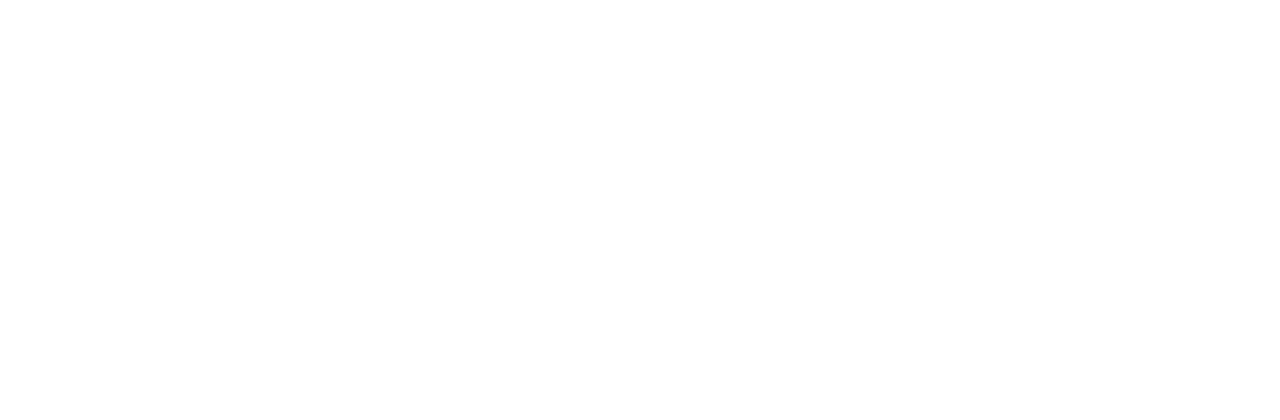
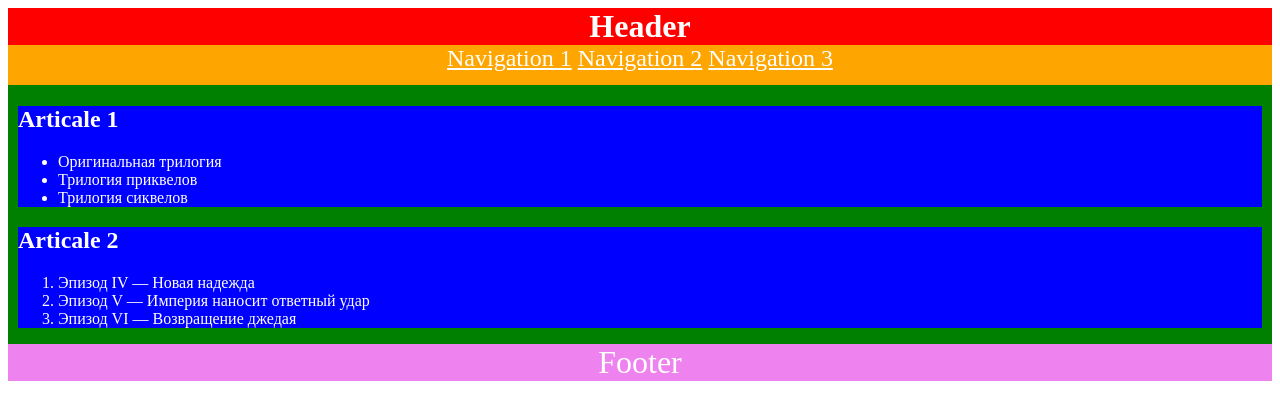
Before and after one commit to js-tasks-ru/htmlcss-20230530_valeria-vol, a website: page 02-dz0/01-semantic-mockup/solution.html in a window 1280 px wide. Drawn offline with Linux system fonts and the light colour scheme.

Commit message:
add solution 2

```diff
--- a/02-dz0/01-semantic-mockup/solution.html
+++ b/02-dz0/01-semantic-mockup/solution.html
@@ -1,4 +1,42 @@
 <!DOCTYPE html>
 <html lang="ru">
-    <!-- Ваше решение -->
+<!-- Ваше решение -->
+
+<head>
+  <meta charset="utf-8">
+  <link rel="stylesheet" href="styles.css">
+</head>
+
+<body>
+  <header>
+    <h1 class="header">Header</h1>
+    <nav>
+      <a href="#">Navigation 1</a>
+      <a href="#">Navigation 2</a>
+      <a href="#">Navigation 3</a>
+    </nav>
+  </header>
+  <main>
+    <article>
+      <h2>Articale 1</h2>
+      <ul>
+        <li>Оригинальная трилогия</li>
+        <li>Трилогия приквелов</li>
+        <li>Трилогия сиквелов</li>
+      </ul>
+    </article>
+    <article>
+      <h2>Articale 2</h2>
+      <ol>
+        <li>Эпизод IV — Новая надежда</li>
+        <li>Эпизод V — Империя наносит ответный удар</li>
+        <li>Эпизод VI — Возвращение джедая</li>
+      </ol>
+    </article>
+    <footer>
+      Footer
+    </footer>
+  </main>
+</body>
+
 </html>
--- /dev/null
+++ b/02-dz0/01-semantic-mockup/styles.css
@@ -0,0 +1,40 @@
+* {
+  color: white !important;
+
+}
+
+header h1 {
+
+  background-color: red;
+  text-align: center;
+  font-size: 2rem;
+  margin: 0;
+}
+
+nav {
+
+  background-color: orange;
+  text-align: center;
+  margin: 0;
+  height: 40px;
+  font-size: 1.5rem;
+}
+
+main {
+  background-color: green;
+  padding-top: 1px;
+}
+
+article {
+  background-color: blue;
+  margin-left: 10px;
+  margin-right: 10px;
+
+}
+
+footer {
+  background-color: violet;
+  text-align: center;
+  font-size: 2rem;
+  margin: 0;
+}
```
